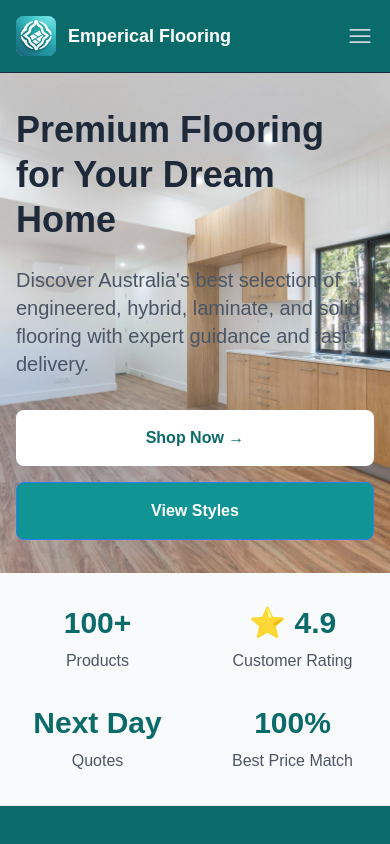
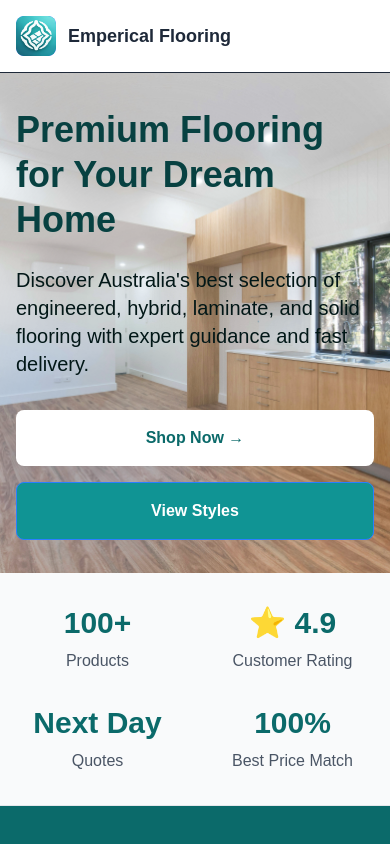
Before and after one commit to JamePHD/Flooring, a Next.js app: page / in a window 390 px wide. Shown: the top 844 px of the page. Built offline with nearby package versions, Linux system fonts and the light colour scheme.

Commit message:
Updated colours, removed mobile placeholder

```diff
--- a/app/components/header.tsx
+++ b/app/components/header.tsx
@@ -1,7 +1,7 @@
 import Link from "next/link";
 export default function Header() {
   return(
-    <header className="bg-[#0B6A6A] text-gray-300 border-b border-gray-800">
+    <header className="bg-white text-gray-800 border-b border-gray-800">
       <div className="max-w-7xl mx-auto px-4 sm:px-6 lg:px-8 py-4">
         <div className="flex items-center justify-between">
 
@@ -10,7 +10,7 @@ export default function Header() {
             <div className="w-10 h-10 bg-gradient-to-br from-blue-500 to-blue-700 rounded-lg flex items-center justify-center">
               <img src="/logos/logotest.png" alt="Emperical Flooring Logo" className="w-10 h-10 object-cover rounded-lg" />
             </div>
-            <span className="font-bold text-white text-lg">Emperical Flooring</span>
+            <span className="font-bold text-gray-800 text-lg">Emperical Flooring</span>
           </div>
 
           {/* Navigation */}
@@ -32,29 +32,11 @@ export default function Header() {
 
             <Link
               href="#"
-              className="bg-blue-600 hover:bg-blue-700 text-white text-sm px-4 py-2 rounded-md transition"
+              className="bg-[#15C4C4] hover:bg-[#109494] text-white text-sm px-4 py-2 rounded-md transition"
             >
               Get a Quote
             </Link>
           </div>
-
-          {/* Mobile Menu Placeholder */}
-          <button className="md:hidden text-gray-300 hover:text-white transition">
-            <svg
-              xmlns="http://www.w3.org/2000/svg"
-              fill="none"
-              viewBox="0 0 24 24"
-              strokeWidth={1.5}
-              stroke="currentColor"
-              className="w-7 h-7"
-            >
-              <path
-                strokeLinecap="round"
-                strokeLinejoin="round"
-                d="M3.75 6.75h16.5M3.75 12h16.5m-16.5 5.25h16.5"
-              />
-            </svg>
-          </button>
         </div>
       </div>
     </header>
--- a/app/page.tsx
+++ b/app/page.tsx
@@ -128,10 +128,10 @@ export default function Home() {
 
           <div className="relative max-w-7xl mx-auto px-4 sm:px-6 lg:px-8 h-full flex flex-col justify-center">
             <div className="max-w-2xl">
-              <h1 className="text-4xl md:text-6xl font-bold text-gray-800 mb-6 leading-tight">
+              <h1 className="text-4xl md:text-6xl font-bold text-[#074141] mb-6 leading-tight">
                 Premium Flooring for Your Dream Home
               </h1>
-              <p className="text-xl text-gray-600 mb-8 max-w-xl">
+              <p className="text-xl text-[#021717] mb-8 max-w-xl">
                 Discover Australia's best selection of engineered, hybrid, laminate, and solid flooring with expert guidance and fast delivery.
               </p>
               <div className="flex flex-col sm:flex-row gap-4">
```
